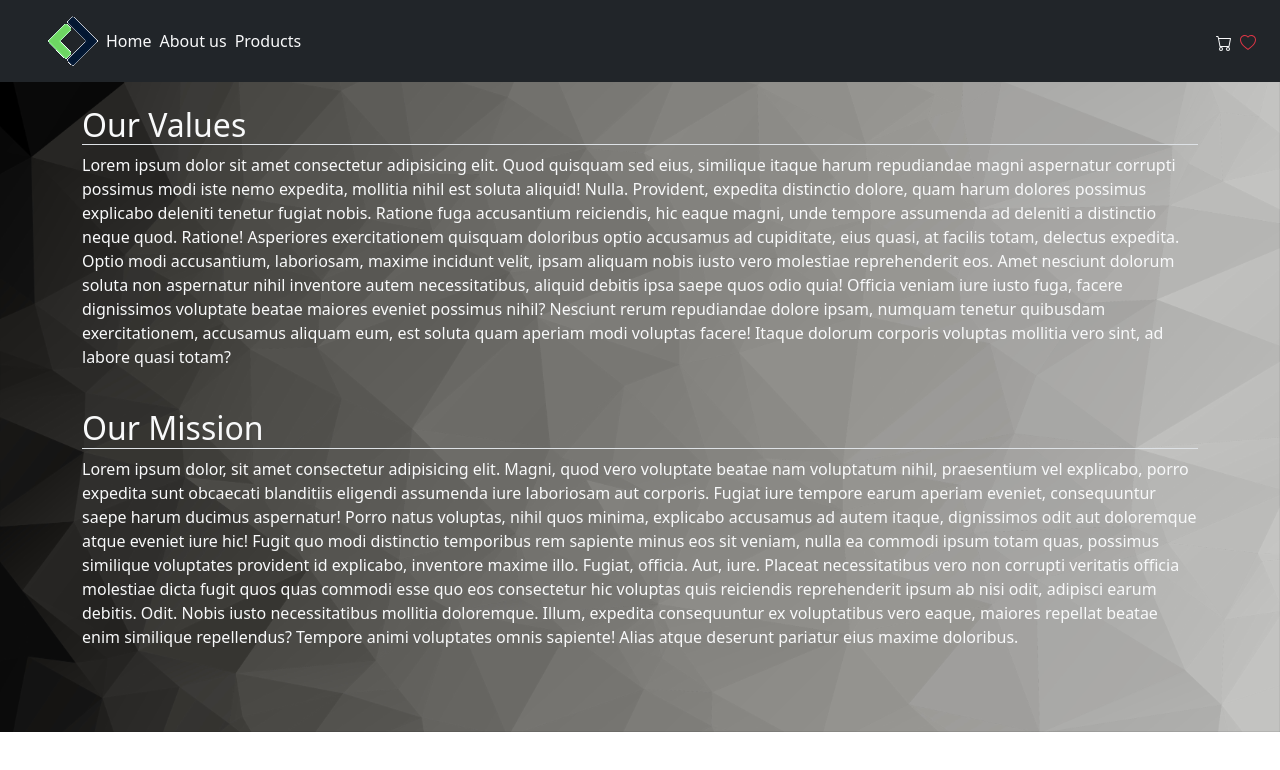
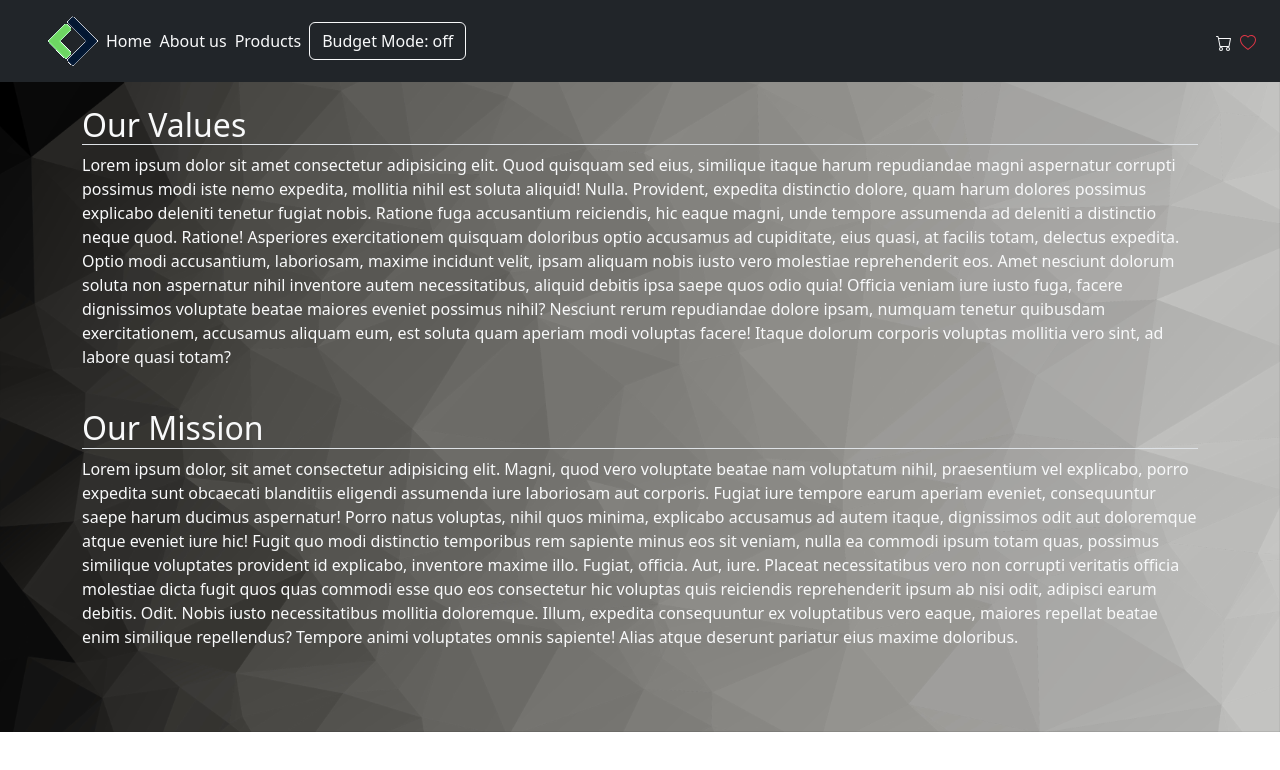
Before and after one commit to murphy-afk/react-context-api, a React (Vite) app: page /about-us in a window 1280 px wide. Shown: the top 770 px of the page. Built offline with nearby package versions, Linux system fonts and the light colour scheme.

Commit message:
feat: budget mode button

```diff
--- a/src/components/Header.jsx
+++ b/src/components/Header.jsx
@@ -1,7 +1,13 @@
 import { NavLink } from "react-router-dom";
 import Logo from '../assets/Logo.png'
+import { useBudgetMode } from "../context/BudgetContext";
 
 export default function Header() {
+  const {test, budgetMode, setBudgetMode} = useBudgetMode();
+
+  console.log(test);
+
+
   return (
     <>
       <nav className="d-flex bg-dark text-light ps-4 align-items-center justify-content-between">
@@ -12,6 +18,7 @@ export default function Header() {
           <NavLink className='nav-link' to='/'>Home</NavLink>
           <NavLink className='nav-link active' to='/about-us'>About us</NavLink>
           <NavLink className='nav-link' to='/products'>Products</NavLink>
+          <button className="btn btn-outline-light" onClick={() => setBudgetMode(!budgetMode)}>Budget Mode: {budgetMode ? 'on' : 'off'}</button>
         </div>
         <div className="header-left pe-4">
           <a href="#" className='text-light'>
--- a/src/pages/Home.jsx
+++ b/src/pages/Home.jsx
@@ -1,11 +1,7 @@
 
 import Carousel from "../components/Carousel";
-import { useBudgetMode } from "../context/BudgetContext";
 
 export default function Home() {
-  const {test} = useBudgetMode();
-  // const { budget, set}
-  console.log(test);
 
   return (
     <>
```
